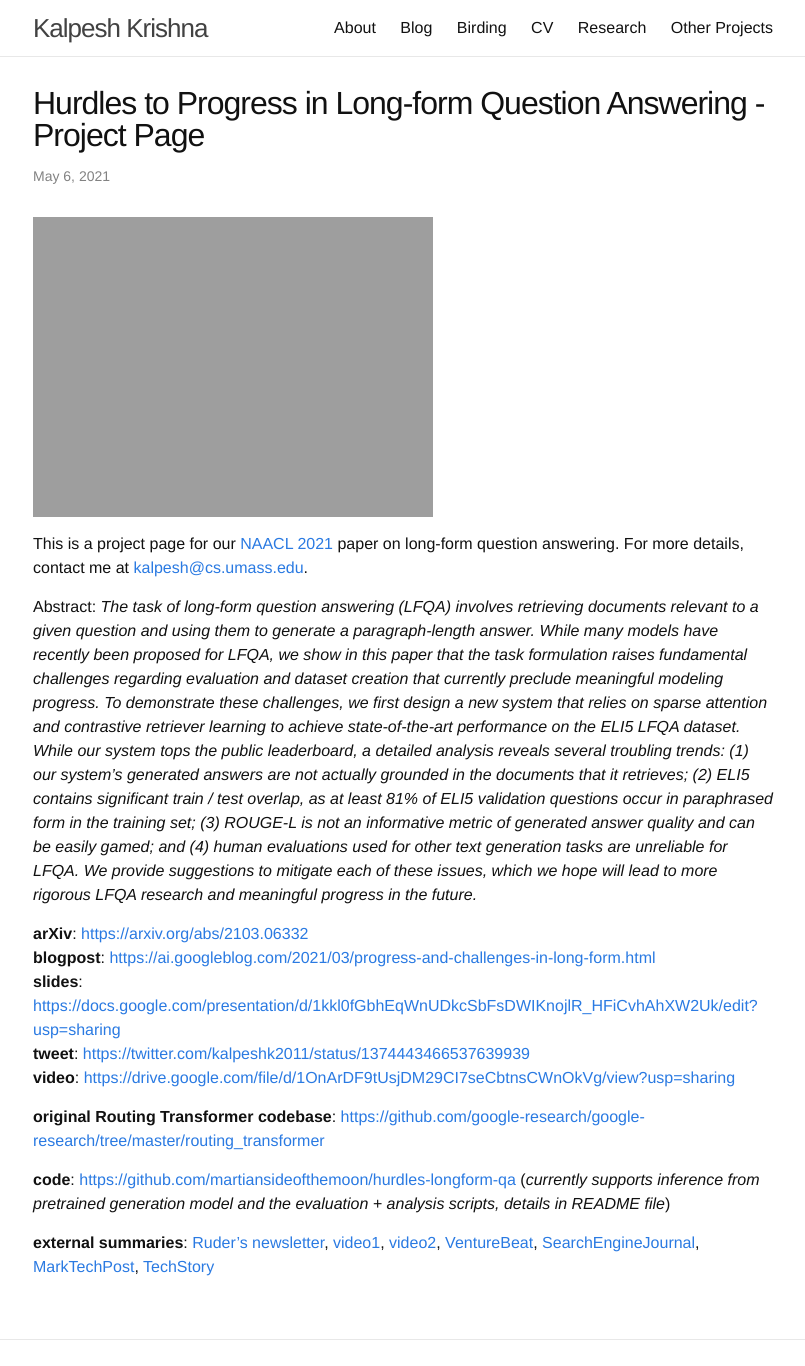
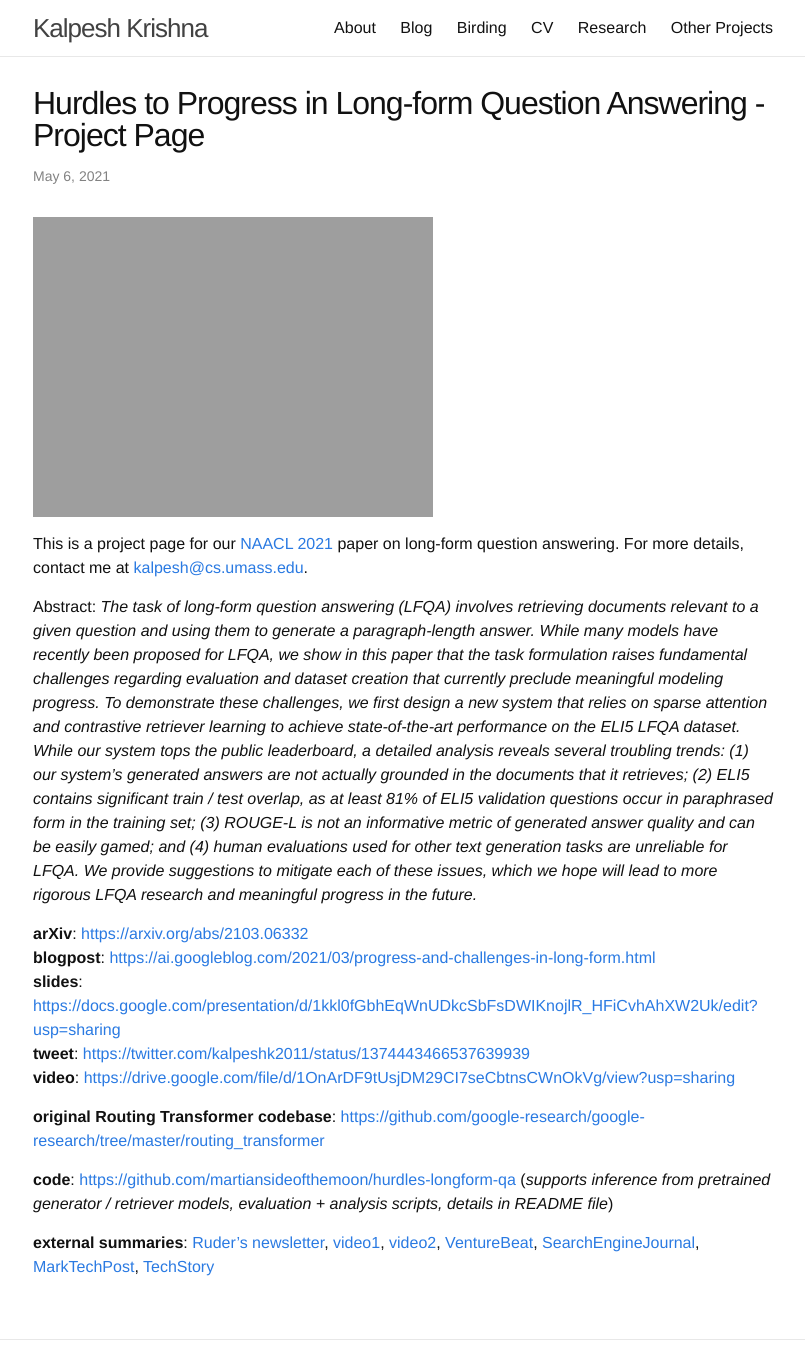
Before and after one commit to martiansideofthemoon/martiansideofthemoon.github.io, a Jekyll site: the page built from _posts/2021-05-06-naacl21.md, in a window 1280 px wide, cut to the strip 0-1366 px from the top of the page. Shown: the whole strip, without its empty margins (237-1042 px from the left). Built offline with Jekyll 4.4.1, drawn with Linux system fonts in a browser that asks for light colours; comment, search, counter and statistics services are not loaded.

Commit message:
Update 2021-05-06-naacl21.md

```diff
--- a/_posts/2021-05-06-naacl21.md
+++ b/_posts/2021-05-06-naacl21.md
@@ -20,6 +20,6 @@ Abstract: *The task of long-form question answering (LFQA) involves retrieving d
 
 **original Routing Transformer codebase**: [https://github.com/google-research/google-research/tree/master/routing_transformer](https://github.com/google-research/google-research/tree/master/routing_transformer)
 
-**code**: [https://github.com/martiansideofthemoon/hurdles-longform-qa](https://github.com/martiansideofthemoon/hurdles-longform-qa) (*currently supports inference from pretrained generation model and the evaluation + analysis scripts, details in README file*)
+**code**: [https://github.com/martiansideofthemoon/hurdles-longform-qa](https://github.com/martiansideofthemoon/hurdles-longform-qa) (*supports inference from pretrained generator / retriever models, evaluation + analysis scripts, details in README file*)
 
 **external summaries**: [Ruder's newsletter](https://newsletter.ruder.io/issues/eacl-iclr-naacl-papers-round-up-research-reality-checks-ml-on-code-592784), [video1](https://www.youtube.com/watch?v=StyE5noPe4g&t=2839s&ab_channel=HenryAILabs), [video2](https://www.youtube.com/watch?v=8tZZoX5ct0I&t=2937s&ab_channel=HenryAILabs), [VentureBeat](https://venturebeat.com/2021/03/17/language-models-struggle-to-answer-questions-without-paraphrasing-training-data/), [SearchEngineJournal](https://www.searchenginejournal.com/long-form-question-answering/402519/#close), [MarkTechPost](https://www.marktechpost.com/2021/03/27/google-ai-introduces-a-new-system-for-open-domain-long-form-question-answering-lfqa/), [TechStory](https://techstory.in/google-ai-introduces-a-new-system-for-open-domain-long-form-question-answering-lfqa/)
```
